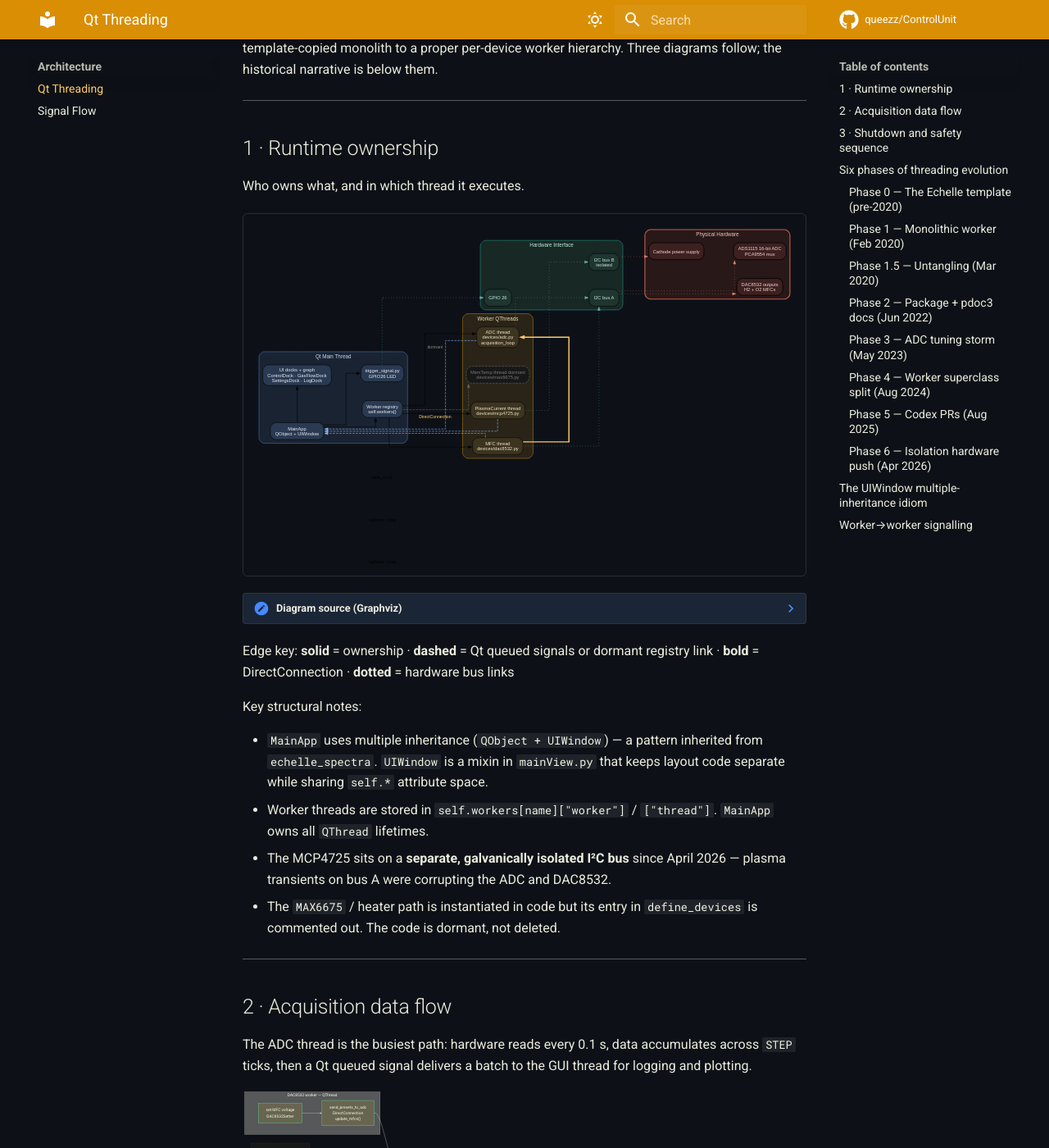
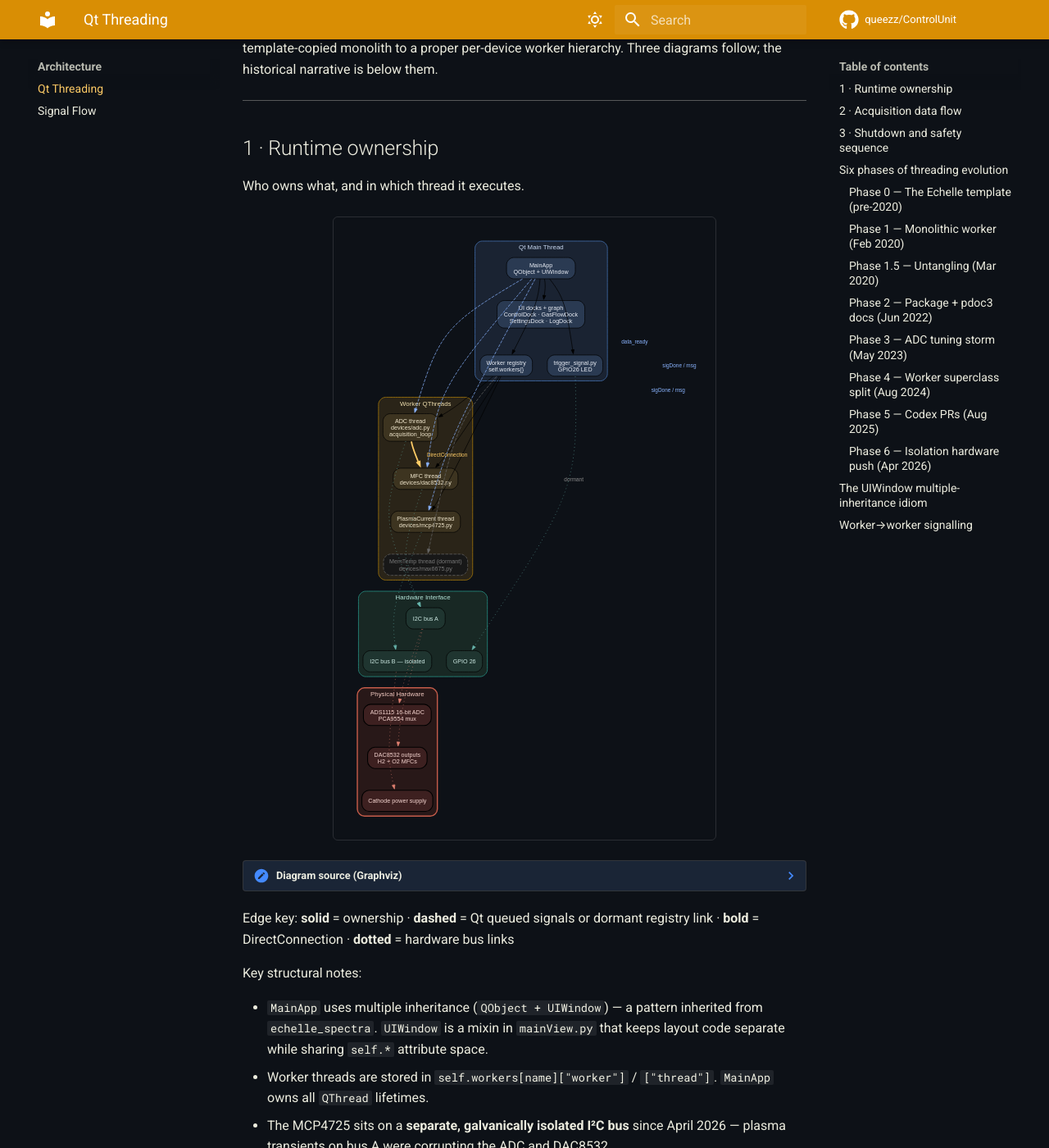
Before and after one commit to queezz/ControlUnit, an MkDocs documentation site: the page built from docs/architecture/qt-threading.md, in a window 1280 px wide and 1400 px high, scrolled down 207 px. Shown: the whole window at 82% size. Built offline with MkDocs 1.6.1 and Material for MkDocs 9.7.7, drawn with Linux system fonts in a browser that asks for light colours; comment, search, counter and statistics services are not loaded.

Commit message:
Fit the runtime diagram to the docs page
Rework the Graphviz layout as a narrow portrait so the architecture stays readable within the MkDocs content column. Cap its desktop width while preserving full-width rendering on small screens.

agent: codex gpt-5

```diff
--- a/docs/styles/brand.css
+++ b/docs/styles/brand.css
@@ -196,13 +196,23 @@
    Graphviz architecture diagrams
    ========================================================= */
 
+/* Portrait SVG diagrams (Graphviz): capped at 68% content width so the
+   tall diagram doesn't stretch unreadably wide on large displays. */
 .md-typeset img.architecture-diagram {
   display: block;
-  margin: 1.25em auto;
-  max-width: 100%;
+  margin: 1.5em auto;
+  max-width: 68%;
+  width: auto;
   height: auto;
   border-radius: 6px;
   border: 1px solid rgba(255,255,255,.12);
+}
+
+/* on small/mobile screens fill the full width */
+@media screen and (max-width: 600px) {
+  .md-typeset img.architecture-diagram {
+    max-width: 100%;
+  }
 }
 
 [data-md-color-scheme="default"] .md-typeset img.architecture-diagram {
```
Also changed, not shown: docs/assets/graphviz/runtime_architecture.svg, 1 other file.
